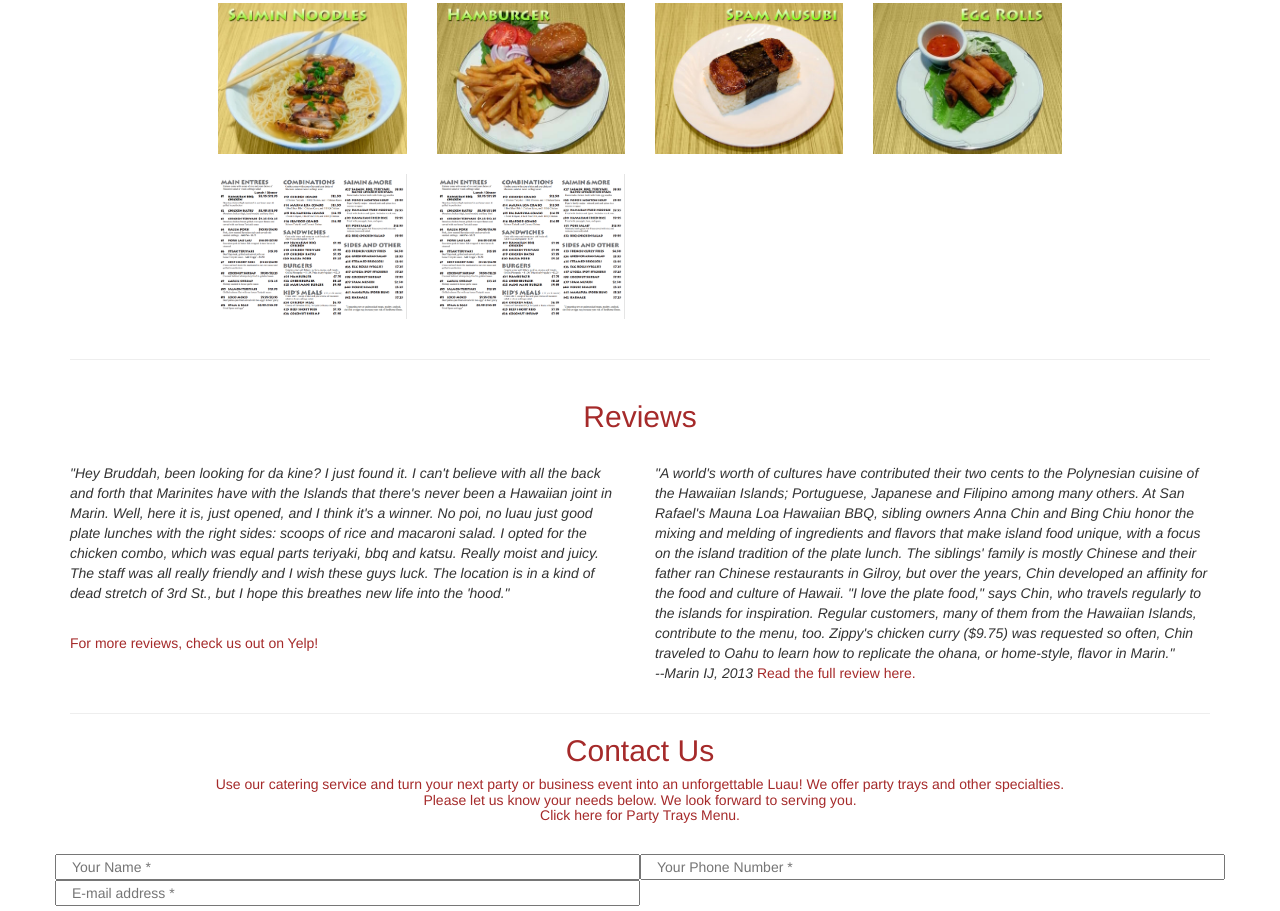
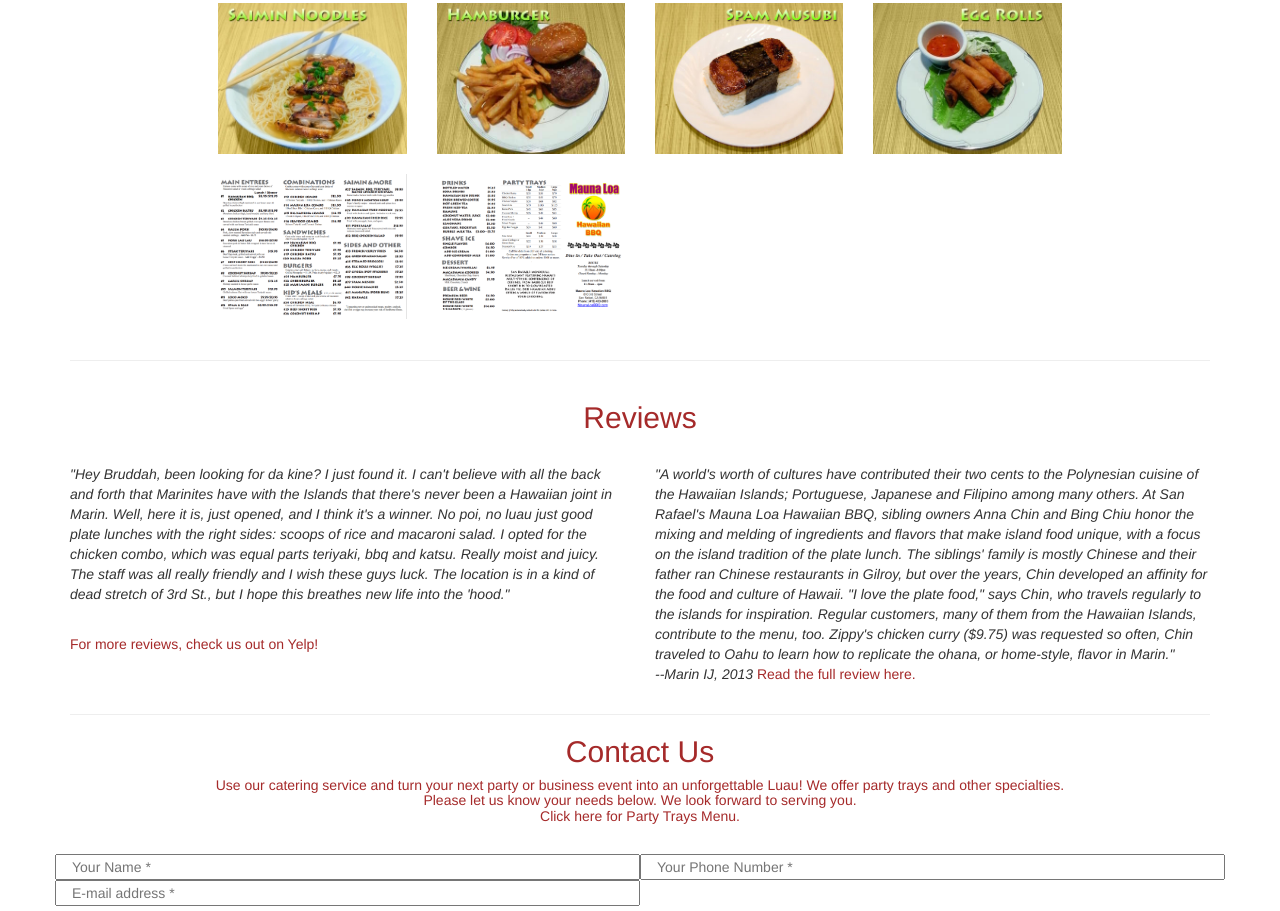
Before and after one commit to maunaloa/MaunaLoaBBQ, a plain HTML site: page index.html in a window 1280 px wide. Shown: the part 1278-2189 px from the top of the page. Drawn offline with nearby package versions, Linux system fonts and the light colour scheme.

Commit message:
Update index.html
menu2

```diff
--- a/index.html
+++ b/index.html
@@ -182,7 +182,7 @@
 
             </div>
             <div class="col-md-2 text-center">
-                <img class="img-responsive"src="img/MLmenuPage1.png" alt="Menu2" id="14" data-toggle="modal" data-target="#myModal">
+                <img class="img-responsive"src="img/MLmenuPage2.png" alt="Menu2" id="14" data-toggle="modal" data-target="#myModal">
 
             </div>
             <div class="col-md-2 text-center"></div>
```
